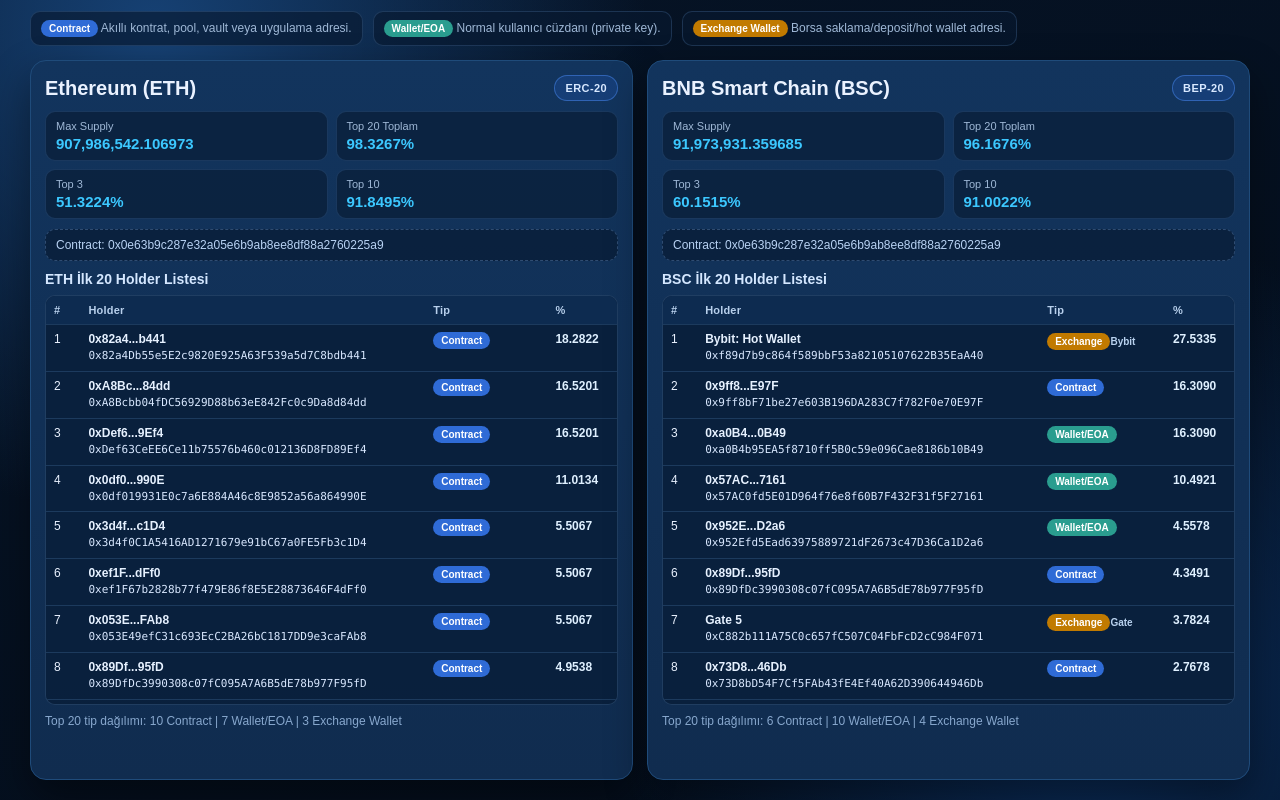
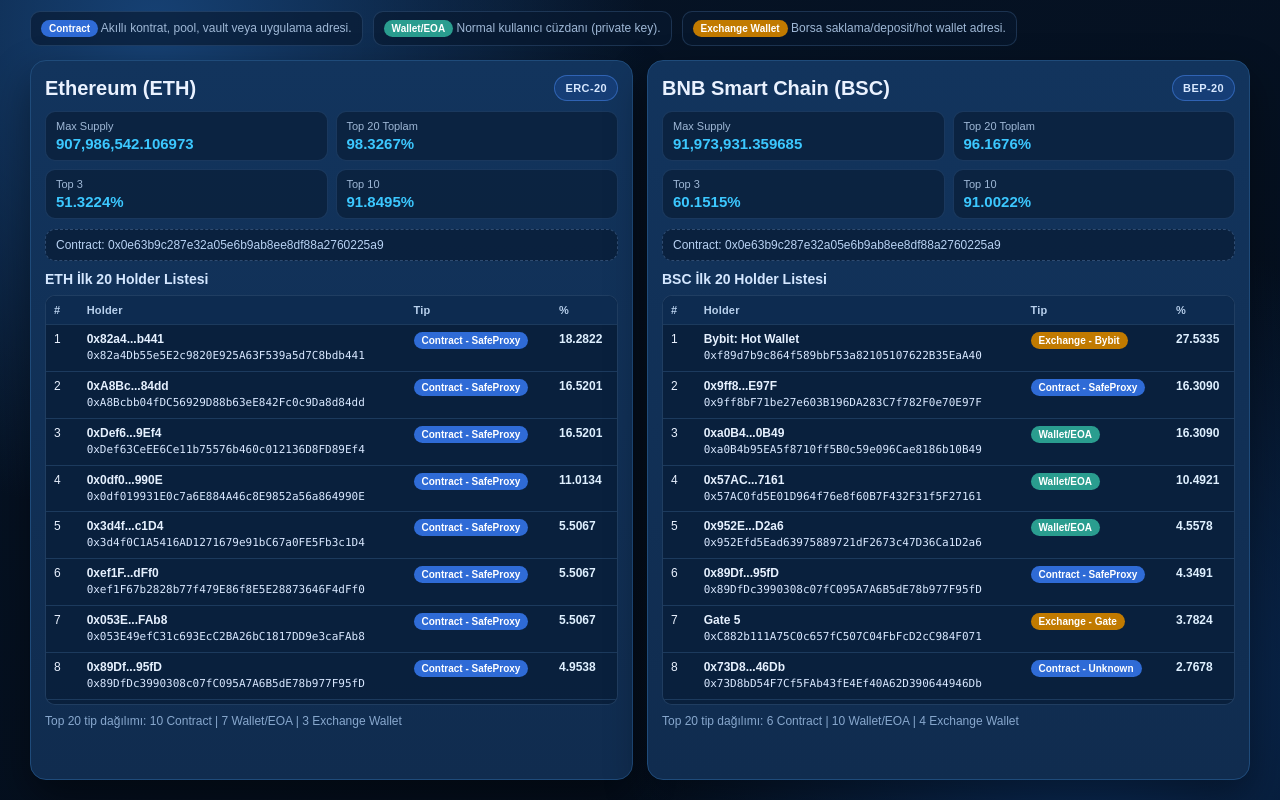
Before and after one commit to eCoxvague/token-holders-dashboard, a plain HTML site: page index.html in a window 1280 px wide. Shown: the part 80-880 px from the top of the page. Drawn offline with Linux system fonts and the light colour scheme.

Commit message:
Unify type labels and include contract/exchange details in one badge

```diff
--- a/index.html
+++ b/index.html
@@ -217,7 +217,8 @@
       color: #fff;
       font-weight: 700;
       line-height: 1.1;
-      white-space: nowrap;
+      white-space: normal;
+      text-align: center;
     }
 
     .pill-contract { background: var(--pill-contract); }
@@ -228,14 +229,6 @@
       color: #dff0ff;
       font-weight: 700;
       white-space: nowrap;
-    }
-
-    .tip-note {
-      display: inline-block;
-      margin-top: 4px;
-      font-size: 10px;
-      color: #b9d2ef;
-      font-weight: 700;
     }
 
     .foot {
@@ -294,25 +287,25 @@
               </tr>
             </thead>
             <tbody>
-              <tr><td>1</td><td><span class="holder-name">0x82a4...b441</span><span class="mono">0x82a4Db55e5E2c9820E925A63F539a5d7C8bdb441</span></td><td><span class="pill pill-contract">Contract</span></td><td class="pct">18.2822</td></tr>
-              <tr><td>2</td><td><span class="holder-name">0xA8Bc...84dd</span><span class="mono">0xA8Bcbb04fDC56929D88b63eE842Fc0c9Da8d84dd</span></td><td><span class="pill pill-contract">Contract</span></td><td class="pct">16.5201</td></tr>
-              <tr><td>3</td><td><span class="holder-name">0xDef6...9Ef4</span><span class="mono">0xDef63CeEE6Ce11b75576b460c012136D8FD89Ef4</span></td><td><span class="pill pill-contract">Contract</span></td><td class="pct">16.5201</td></tr>
-              <tr><td>4</td><td><span class="holder-name">0x0df0...990E</span><span class="mono">0x0df019931E0c7a6E884A46c8E9852a56a864990E</span></td><td><span class="pill pill-contract">Contract</span></td><td class="pct">11.0134</td></tr>
-              <tr><td>5</td><td><span class="holder-name">0x3d4f...c1D4</span><span class="mono">0x3d4f0C1A5416AD1271679e91bC67a0FE5Fb3c1D4</span></td><td><span class="pill pill-contract">Contract</span></td><td class="pct">5.5067</td></tr>
-              <tr><td>6</td><td><span class="holder-name">0xef1F...dFf0</span><span class="mono">0xef1F67b2828b77f479E86f8E5E28873646F4dFf0</span></td><td><span class="pill pill-contract">Contract</span></td><td class="pct">5.5067</td></tr>
-              <tr><td>7</td><td><span class="holder-name">0x053E...FAb8</span><span class="mono">0x053E49efC31c693EcC2BA26bC1817DD9e3caFAb8</span></td><td><span class="pill pill-contract">Contract</span></td><td class="pct">5.5067</td></tr>
-              <tr><td>8</td><td><span class="holder-name">0x89Df...95fD</span><span class="mono">0x89DfDc3990308c07fC095A7A6B5dE78b977F95fD</span></td><td><span class="pill pill-contract">Contract</span></td><td class="pct">4.9538</td></tr>
-              <tr><td>9</td><td><span class="holder-name">0xF9b1...4F65</span><span class="mono">0xF9b15A93Ef0De78f4A2670650D1990b5edf44F65</span></td><td><span class="pill pill-contract">Contract</span></td><td class="pct">4.4054</td></tr>
+              <tr><td>1</td><td><span class="holder-name">0x82a4...b441</span><span class="mono">0x82a4Db55e5E2c9820E925A63F539a5d7C8bdb441</span></td><td><span class="pill pill-contract">Contract - SafeProxy</span></td><td class="pct">18.2822</td></tr>
+              <tr><td>2</td><td><span class="holder-name">0xA8Bc...84dd</span><span class="mono">0xA8Bcbb04fDC56929D88b63eE842Fc0c9Da8d84dd</span></td><td><span class="pill pill-contract">Contract - SafeProxy</span></td><td class="pct">16.5201</td></tr>
+              <tr><td>3</td><td><span class="holder-name">0xDef6...9Ef4</span><span class="mono">0xDef63CeEE6Ce11b75576b460c012136D8FD89Ef4</span></td><td><span class="pill pill-contract">Contract - SafeProxy</span></td><td class="pct">16.5201</td></tr>
+              <tr><td>4</td><td><span class="holder-name">0x0df0...990E</span><span class="mono">0x0df019931E0c7a6E884A46c8E9852a56a864990E</span></td><td><span class="pill pill-contract">Contract - SafeProxy</span></td><td class="pct">11.0134</td></tr>
+              <tr><td>5</td><td><span class="holder-name">0x3d4f...c1D4</span><span class="mono">0x3d4f0C1A5416AD1271679e91bC67a0FE5Fb3c1D4</span></td><td><span class="pill pill-contract">Contract - SafeProxy</span></td><td class="pct">5.5067</td></tr>
+              <tr><td>6</td><td><span class="holder-name">0xef1F...dFf0</span><span class="mono">0xef1F67b2828b77f479E86f8E5E28873646F4dFf0</span></td><td><span class="pill pill-contract">Contract - SafeProxy</span></td><td class="pct">5.5067</td></tr>
+              <tr><td>7</td><td><span class="holder-name">0x053E...FAb8</span><span class="mono">0x053E49efC31c693EcC2BA26bC1817DD9e3caFAb8</span></td><td><span class="pill pill-contract">Contract - SafeProxy</span></td><td class="pct">5.5067</td></tr>
+              <tr><td>8</td><td><span class="holder-name">0x89Df...95fD</span><span class="mono">0x89DfDc3990308c07fC095A7A6B5dE78b977F95fD</span></td><td><span class="pill pill-contract">Contract - SafeProxy</span></td><td class="pct">4.9538</td></tr>
+              <tr><td>9</td><td><span class="holder-name">0xF9b1...4F65</span><span class="mono">0xF9b15A93Ef0De78f4A2670650D1990b5edf44F65</span></td><td><span class="pill pill-contract">Contract - SafeProxy</span></td><td class="pct">4.4054</td></tr>
               <tr><td>10</td><td><span class="holder-name">0x0605...e934</span><span class="mono">0x060566618a3F64FCB52c5Fa20ED56AE0BbF2e934</span></td><td><span class="pill pill-wallet">Wallet/EOA</span></td><td class="pct">3.6344</td></tr>
-              <tr><td>11</td><td><span class="holder-name">0xC532...D9BB</span><span class="mono">0xC5326BFCdA0541344cF091F0C9cb586512fBD9BB</span></td><td><span class="pill pill-contract">Contract</span></td><td class="pct">2.2027</td></tr>
-              <tr><td>12</td><td><span class="holder-name">Bybit: Hot Wallet</span><span class="mono">0xf89d7b9c864f589bbF53a82105107622B35EaA40</span></td><td><span class="pill pill-exchange">Exchange</span><span class="tip-note">Bybit</span></td><td class="pct">1.2136</td></tr>
-              <tr><td>13</td><td><span class="holder-name">Gate Deposit</span><span class="mono">0xC882b111A75C0c657fC507C04FbFcD2cC984F071</span></td><td><span class="pill pill-exchange">Exchange</span><span class="tip-note">Gate</span></td><td class="pct">0.9451</td></tr>
+              <tr><td>11</td><td><span class="holder-name">0xC532...D9BB</span><span class="mono">0xC5326BFCdA0541344cF091F0C9cb586512fBD9BB</span></td><td><span class="pill pill-contract">Contract - SafeProxy</span></td><td class="pct">2.2027</td></tr>
+              <tr><td>12</td><td><span class="holder-name">Bybit: Hot Wallet</span><span class="mono">0xf89d7b9c864f589bbF53a82105107622B35EaA40</span></td><td><span class="pill pill-exchange">Exchange - Bybit</span></td><td class="pct">1.2136</td></tr>
+              <tr><td>13</td><td><span class="holder-name">Gate Deposit</span><span class="mono">0xC882b111A75C0c657fC507C04FbFcD2cC984F071</span></td><td><span class="pill pill-exchange">Exchange - Gate</span></td><td class="pct">0.9451</td></tr>
               <tr><td>14</td><td><span class="holder-name">0x372B...39F5</span><span class="mono">0x372BCd9F251A1E845A945D79e920Dc361Cb939F5</span></td><td><span class="pill pill-wallet">Wallet/EOA</span></td><td class="pct">0.5507</td></tr>
               <tr><td>15</td><td><span class="holder-name">0x8ffD...95bf</span><span class="mono">0x8ffD01ee69D58091B73f50EB615EfeCceB6f95bf</span></td><td><span class="pill pill-wallet">Wallet/EOA</span></td><td class="pct">0.5507</td></tr>
               <tr><td>16</td><td><span class="holder-name">0xfF17...6597</span><span class="mono">0xfF17b87E80F5Ec19D101c44952935C2db76B6597</span></td><td><span class="pill pill-wallet">Wallet/EOA</span></td><td class="pct">0.2417</td></tr>
               <tr><td>17</td><td><span class="holder-name">0xa42e...3079</span><span class="mono">0xa42e9d77A42aD8B8b1d56a85CD136634E8273079</span></td><td><span class="pill pill-wallet">Wallet/EOA</span></td><td class="pct">0.2203</td></tr>
               <tr><td>18</td><td><span class="holder-name">0x0025...AA1</span><span class="mono">0x00254b193C014ead4642DdD0157798Bc5c003AA1</span></td><td><span class="pill pill-wallet">Wallet/EOA</span></td><td class="pct">0.2203</td></tr>
-              <tr><td>19</td><td><span class="holder-name">Gate Deposit</span><span class="mono">0x0D0707963952f2fBA59dD06f2b425ace40b492Fe</span></td><td><span class="pill pill-exchange">Exchange</span><span class="tip-note">Gate</span></td><td class="pct">0.1669</td></tr>
+              <tr><td>19</td><td><span class="holder-name">Gate Deposit</span><span class="mono">0x0D0707963952f2fBA59dD06f2b425ace40b492Fe</span></td><td><span class="pill pill-exchange">Exchange - Gate</span></td><td class="pct">0.1669</td></tr>
               <tr><td>20</td><td><span class="holder-name">0x2887...955b</span><span class="mono">0x288761BC6030f1C5b39A2D8446cA91578eB3955b</span></td><td><span class="pill pill-wallet">Wallet/EOA</span></td><td class="pct">0.1652</td></tr>
             </tbody>
           </table>
@@ -348,23 +341,23 @@
               </tr>
             </thead>
             <tbody>
-              <tr><td>1</td><td><span class="holder-name">Bybit: Hot Wallet</span><span class="mono">0xf89d7b9c864f589bbF53a82105107622B35EaA40</span></td><td><span class="pill pill-exchange">Exchange</span><span class="tip-note">Bybit</span></td><td class="pct">27.5335</td></tr>
-              <tr><td>2</td><td><span class="holder-name">0x9ff8...E97F</span><span class="mono">0x9ff8bF71be27e603B196DA283C7f782F0e70E97F</span></td><td><span class="pill pill-contract">Contract</span></td><td class="pct">16.3090</td></tr>
+              <tr><td>1</td><td><span class="holder-name">Bybit: Hot Wallet</span><span class="mono">0xf89d7b9c864f589bbF53a82105107622B35EaA40</span></td><td><span class="pill pill-exchange">Exchange - Bybit</span></td><td class="pct">27.5335</td></tr>
+              <tr><td>2</td><td><span class="holder-name">0x9ff8...E97F</span><span class="mono">0x9ff8bF71be27e603B196DA283C7f782F0e70E97F</span></td><td><span class="pill pill-contract">Contract - SafeProxy</span></td><td class="pct">16.3090</td></tr>
               <tr><td>3</td><td><span class="holder-name">0xa0B4...0B49</span><span class="mono">0xa0B4b95EA5f8710ff5B0c59e096Cae8186b10B49</span></td><td><span class="pill pill-wallet">Wallet/EOA</span></td><td class="pct">16.3090</td></tr>
               <tr><td>4</td><td><span class="holder-name">0x57AC...7161</span><span class="mono">0x57AC0fd5E01D964f76e8f60B7F432F31f5F27161</span></td><td><span class="pill pill-wallet">Wallet/EOA</span></td><td class="pct">10.4921</td></tr>
               <tr><td>5</td><td><span class="holder-name">0x952E...D2a6</span><span class="mono">0x952Efd5Ead63975889721dF2673c47D36Ca1D2a6</span></td><td><span class="pill pill-wallet">Wallet/EOA</span></td><td class="pct">4.5578</td></tr>
-              <tr><td>6</td><td><span class="holder-name">0x89Df...95fD</span><span class="mono">0x89DfDc3990308c07fC095A7A6B5dE78b977F95fD</span></td><td><span class="pill pill-contract">Contract</span></td><td class="pct">4.3491</td></tr>
-              <tr><td>7</td><td><span class="holder-name">Gate 5</span><span class="mono">0xC882b111A75C0c657fC507C04FbFcD2cC984F071</span></td><td><span class="pill pill-exchange">Exchange</span><span class="tip-note">Gate</span></td><td class="pct">3.7824</td></tr>
-              <tr><td>8</td><td><span class="holder-name">0x73D8...46Db</span><span class="mono">0x73D8bD54F7Cf5FAb43fE4Ef40A62D390644946Db</span></td><td><span class="pill pill-contract">Contract</span></td><td class="pct">2.7678</td></tr>
-              <tr><td>9</td><td><span class="holder-name">0x317C...A12b</span><span class="mono">0x317Cd61fa24e2E4068b4C47Bd58D5fC9f4E7A12b</span></td><td><span class="pill pill-contract">Contract</span></td><td class="pct">2.4619</td></tr>
-              <tr><td>10</td><td><span class="holder-name">Gate 1</span><span class="mono">0x0D0707963952f2fBA59dD06f2b425ace40b492Fe</span></td><td><span class="pill pill-exchange">Exchange</span><span class="tip-note">Gate</span></td><td class="pct">2.4396</td></tr>
+              <tr><td>6</td><td><span class="holder-name">0x89Df...95fD</span><span class="mono">0x89DfDc3990308c07fC095A7A6B5dE78b977F95fD</span></td><td><span class="pill pill-contract">Contract - SafeProxy</span></td><td class="pct">4.3491</td></tr>
+              <tr><td>7</td><td><span class="holder-name">Gate 5</span><span class="mono">0xC882b111A75C0c657fC507C04FbFcD2cC984F071</span></td><td><span class="pill pill-exchange">Exchange - Gate</span></td><td class="pct">3.7824</td></tr>
+              <tr><td>8</td><td><span class="holder-name">0x73D8...46Db</span><span class="mono">0x73D8bD54F7Cf5FAb43fE4Ef40A62D390644946Db</span></td><td><span class="pill pill-contract">Contract - Unknown</span></td><td class="pct">2.7678</td></tr>
+              <tr><td>9</td><td><span class="holder-name">0x317C...A12b</span><span class="mono">0x317Cd61fa24e2E4068b4C47Bd58D5fC9f4E7A12b</span></td><td><span class="pill pill-contract">Contract - Pancake</span></td><td class="pct">2.4619</td></tr>
+              <tr><td>10</td><td><span class="holder-name">Gate 1</span><span class="mono">0x0D0707963952f2fBA59dD06f2b425ace40b492Fe</span></td><td><span class="pill pill-exchange">Exchange - Gate</span></td><td class="pct">2.4396</td></tr>
               <tr><td>11</td><td><span class="holder-name">0x9697...b748</span><span class="mono">0x96973F7B83A3c785d94e0a6d8712174aBb81b748</span></td><td><span class="pill pill-wallet">Wallet/EOA</span></td><td class="pct">2.1814</td></tr>
-              <tr><td>12</td><td><span class="holder-name">MEXC 13</span><span class="mono">0x4982085C9e2F89F2eCb8131Eca71aFAD896e89CB</span></td><td><span class="pill pill-exchange">Exchange</span><span class="tip-note">MEXC</span></td><td class="pct">0.7556</td></tr>
-              <tr><td>13</td><td><span class="holder-name">Pancakeswap Infinity Vault</span><span class="mono">0x238a358808379702088667322f80aC48bAd5e6c4</span></td><td><span class="pill pill-contract">Contract</span></td><td class="pct">0.6480</td></tr>
+              <tr><td>12</td><td><span class="holder-name">MEXC 13</span><span class="mono">0x4982085C9e2F89F2eCb8131Eca71aFAD896e89CB</span></td><td><span class="pill pill-exchange">Exchange - MEXC</span></td><td class="pct">0.7556</td></tr>
+              <tr><td>13</td><td><span class="holder-name">Pancakeswap Infinity Vault</span><span class="mono">0x238a358808379702088667322f80aC48bAd5e6c4</span></td><td><span class="pill pill-contract">Contract - Pancake</span></td><td class="pct">0.6480</td></tr>
               <tr><td>14</td><td><span class="holder-name">0xDD04...5afD</span><span class="mono">0xDD04f596569B09BB967ab9f20cDc1b7bc7495afD</span></td><td><span class="pill pill-wallet">Wallet/EOA</span></td><td class="pct">0.5017</td></tr>
               <tr><td>15</td><td><span class="holder-name">0x64Bd...7C88</span><span class="mono">0x64Bd104C1577DFa69a0BDe7E0f090eEcf82B7C88</span></td><td><span class="pill pill-wallet">Wallet/EOA</span></td><td class="pct">0.3344</td></tr>
               <tr><td>16</td><td><span class="holder-name">0xe5Cb...7941</span><span class="mono">0xe5Cb1895BbF01c4074831bE1783AbAdA3Fa47941</span></td><td><span class="pill pill-wallet">Wallet/EOA</span></td><td class="pct">0.3038</td></tr>
-              <tr><td>17</td><td><span class="holder-name">0x75f8...5F66</span><span class="mono">0x75f838dBF3bE0A79D6e5904AB5c364d5418A5F66</span></td><td><span class="pill pill-contract">Contract</span></td><td class="pct">0.2117</td></tr>
+              <tr><td>17</td><td><span class="holder-name">0x75f8...5F66</span><span class="mono">0x75f838dBF3bE0A79D6e5904AB5c364d5418A5F66</span></td><td><span class="pill pill-contract">Contract - Pancake</span></td><td class="pct">0.2117</td></tr>
               <tr><td>18</td><td><span class="holder-name">0x99aa...E978</span><span class="mono">0x99aa6c281fa565E2B35C90f646523B6A5023E978</span></td><td><span class="pill pill-wallet">Wallet/EOA</span></td><td class="pct">0.0829</td></tr>
               <tr><td>19</td><td><span class="holder-name">0xA730...93c3</span><span class="mono">0xA73072adc6c34859426FcC29BC6Ca2cAC07c93c3</span></td><td><span class="pill pill-wallet">Wallet/EOA</span></td><td class="pct">0.0794</td></tr>
               <tr><td>20</td><td><span class="holder-name">0xFe53...5E0d</span><span class="mono">0xFe53d52098D4A3CFdB4af03185B4C0665f205E0d</span></td><td><span class="pill pill-wallet">Wallet/EOA</span></td><td class="pct">0.0665</td></tr>
```
